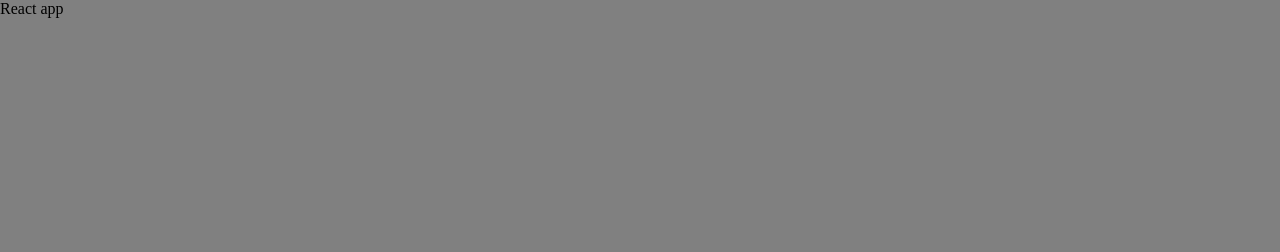
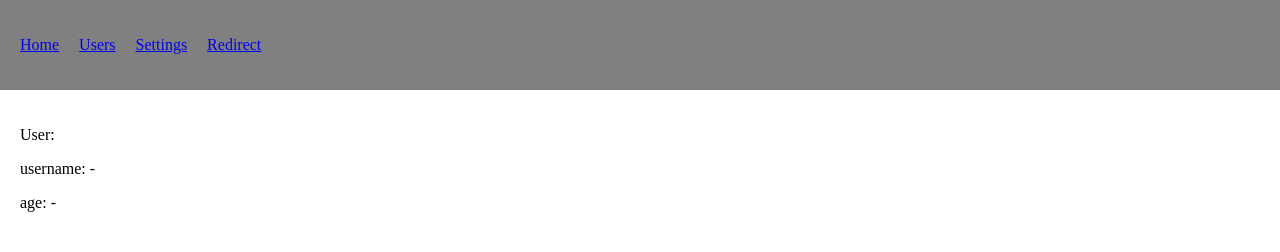
Before and after one commit to vladasko-g/sda-react, a React app: page /users in a window 1280 px wide. Built offline with nearby package versions, Linux system fonts and the light colour scheme.

Commit message:
react router example + server

```diff
--- a/index.html
+++ b/index.html
@@ -4,12 +4,12 @@
     <title>React</title>
     <meta charset="UTF-8" />
     <meta name="viewport" content="width=device-width, initial-scale=1.0" />
-    <link rel="stylesheet" href="./dist/main.css" />
+    <link rel="stylesheet" href="/main.css" />
   </head>
 
   <body>
     <div id="react-app"></div>
 
-    <script src="./dist/main.bundle.js"></script>
+    <script src="/main.bundle.js"></script>
   </body>
 </html>
--- a/src/components/App.js
+++ b/src/components/App.js
@@ -1,5 +1,26 @@
 import React from "react";
+import { BrowserRouter, Routes, Route } from "react-router-dom";
+
+import { UsersPage } from "./UsersPage";
+import { NotFoundPage } from "./NotFoundPage";
+import { HomePage } from "./HomePage";
+import { UserPage } from "./UserPage";
+import { Header } from "./Header";
+import { RedirectPage } from "./RedirectPage";
 
 export const App = () => {
-  return <div>React app</div>;
+  return (
+    <BrowserRouter>
+      <Header />
+      <div style={{ padding: 20 }}>
+        <Routes>
+          <Route path="/" element={<HomePage />} />
+          <Route path="/users" element={<UsersPage />} />
+          <Route path="/users/:id" element={<UserPage />} />
+          <Route path="/redirect" element={<RedirectPage />} />
+          <Route path="*" element={<NotFoundPage />} />
+        </Routes>
+      </div>
+    </BrowserRouter>
+  );
 };
--- /dev/null
+++ b/src/components/Header.js
@@ -0,0 +1,36 @@
+import React from "react";
+
+import { Link } from "react-router-dom";
+
+export const Header = () => {
+  const containerStyle = {
+    background: "grey",
+    padding: 20,
+  };
+
+  const ulStyle = {
+    display: "flex",
+    listStyle: "none",
+    gap: 20,
+    padding: 0,
+  };
+
+  return (
+    <div style={containerStyle}>
+      <ul style={ulStyle}>
+        <li>
+          <Link to="/">Home</Link>
+        </li>
+        <li>
+          <Link to="/users">Users</Link>
+        </li>
+        <li>
+          <Link to="/settings">Settings</Link>
+        </li>
+        <li>
+          <Link to="/redirect">Redirect</Link>
+        </li>
+      </ul>
+    </div>
+  );
+};
--- /dev/null
+++ b/src/components/HomePage.js
@@ -0,0 +1,5 @@
+import React from "react";
+
+export const HomePage = () => {
+  return <div>home</div>;
+};
--- /dev/null
+++ b/src/components/NotFoundPage.js
@@ -0,0 +1,5 @@
+import React from "react";
+
+export const NotFoundPage = () => {
+  return <div>404 - Page not found</div>;
+};
--- /dev/null
+++ b/src/components/RedirectPage.js
@@ -0,0 +1,14 @@
+import { useEffect } from "react";
+import { useNavigate } from "react-router-dom";
+
+export const RedirectPage = () => {
+  const navigate = useNavigate();
+
+  useEffect(() => {
+    navigate("/");
+  }, []);
+
+  console.log("I was in redirect page");
+
+  return null;
+};
--- /dev/null
+++ b/src/components/UserPage.js
@@ -0,0 +1,10 @@
+import React from "react";
+import { useParams } from "react-router-dom";
+
+// http://localhost:3003/users/manoid
+
+export const UserPage = () => {
+  const { id } = useParams();
+
+  return <div>User id: {id}</div>;
+};
--- /dev/null
+++ b/src/components/UsersPage.js
@@ -0,0 +1,19 @@
+import React from "react";
+import { useSearchParams } from "react-router-dom";
+
+// http://localhost:3003/users?name=juozas&age=70
+
+export const UsersPage = () => {
+  const [searchParams] = useSearchParams();
+
+  const name = searchParams.get("name");
+  const age = searchParams.get("age");
+
+  return (
+    <div>
+      <p>User:</p>
+      <p>username: {name ? name : "-"}</p>
+      <p>age: {age ? age : "-"}</p>
+    </div>
+  );
+};
--- a/src/styles.scss
+++ b/src/styles.scss
@@ -1,11 +1,3 @@
 body {
   margin: 0;
-  background: grey;
-
-  .container {
-    .item {
-      border: 1px solid black;
-      writing-mode: vertical-lr;
-    }
-  }
 }
```
Also changed, not shown: package.json (+5 -2 lines), server.js (added, +16 -0 lines), 1 other file.
